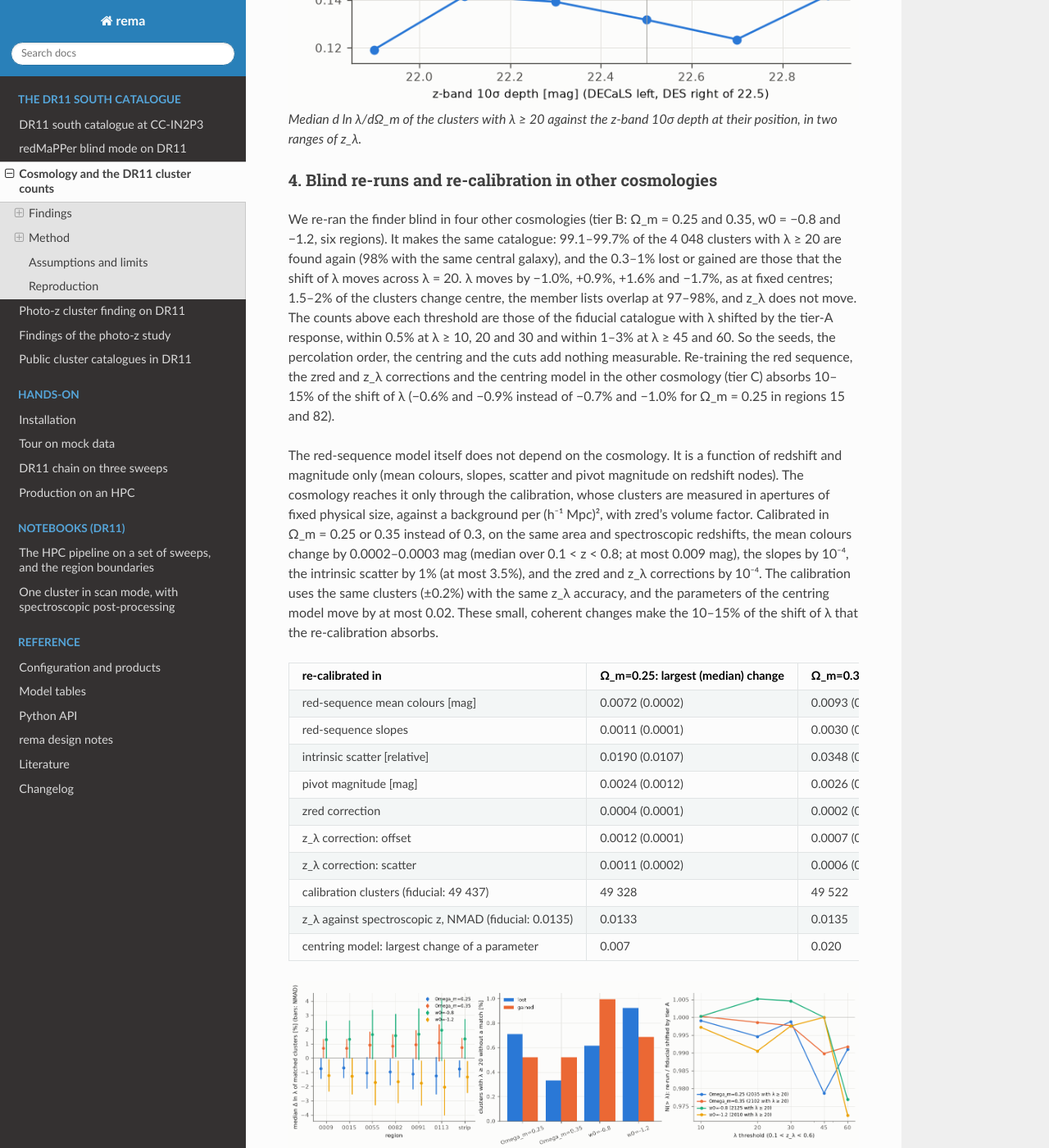
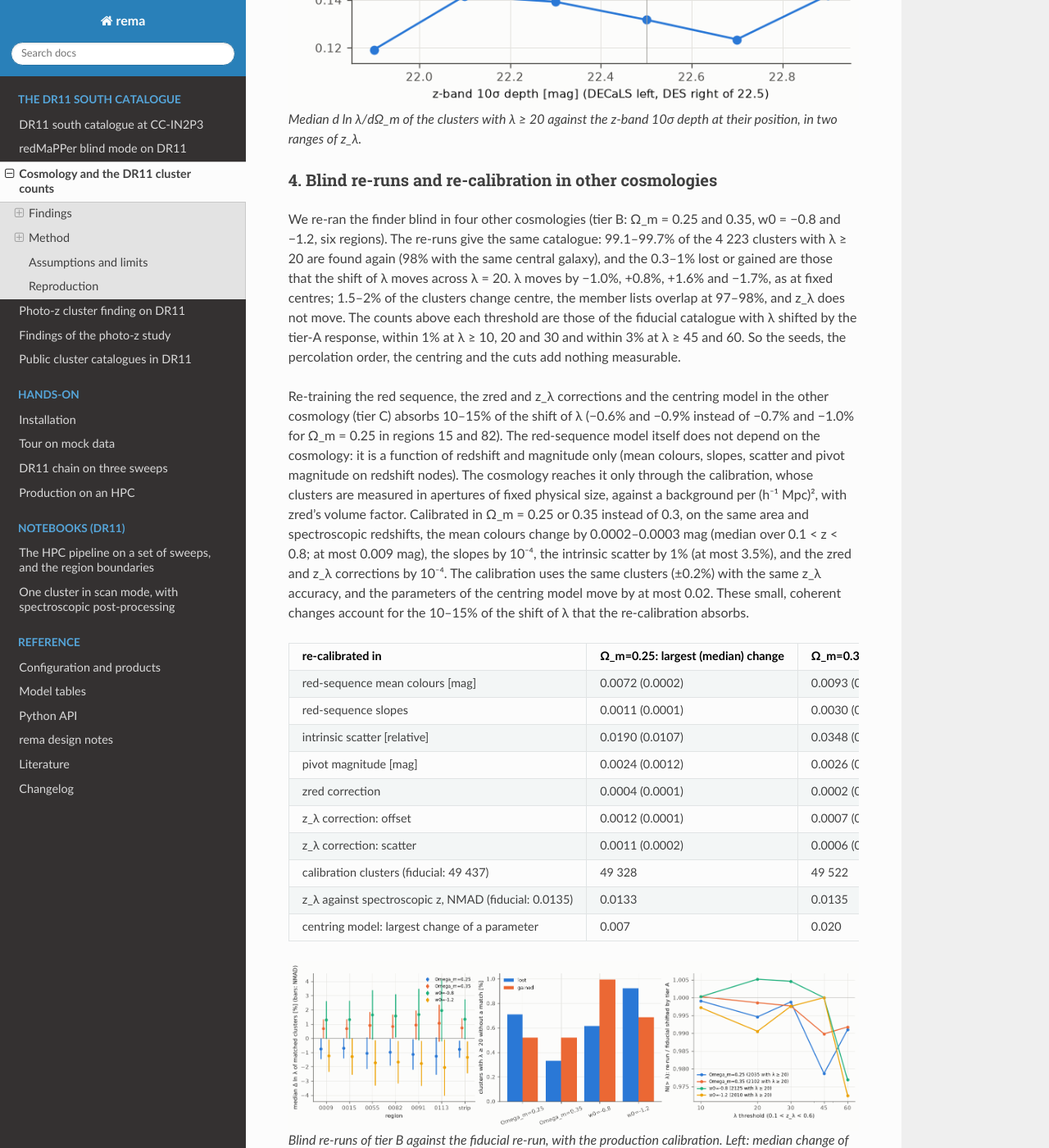
Before and after one commit to JohanComparat/rema-jax, a Sphinx documentation site: the page built from docs/cosmology_sensitivity.rst, in a window 1280 px wide and 1400 px high, scrolled down 2516 px. Shown: the whole window at 82% size. Built offline with Sphinx 7.4.7 and the Read the Docs theme 3.1.0, drawn with Linux system fonts in a browser that asks for light colours; pages that are not in the unit, such as notebooks, are missing from menus; cross-references to code outside the pages are shown as plain code; some of the changed text lies outside the part shown.

Commit message:
Docs: second reading of the cosmology, tables and public-scan pages; cosmology numbers aligned with values.json
Tier B: 4 223 clusters with lambda >= 20 (not 4 048), +0.8% for Omega_m = 0.35, counts within 1% (lambda >= 10-30) and 3% (45, 60); fiducial re-measurement median 1.7e-5; priors as in rema.abundance.likelihood.

```diff
--- a/docs/cosmology_sensitivity.rst
+++ b/docs/cosmology_sensitivity.rst
@@ -50,14 +50,15 @@ The derivatives are d ln λ/dΩ_m = +0.12 and d ln λ/dw0 = +0.055; wa = 0.3 add
 The response follows the change of D_A with an elasticity d ln λ/d ln D_A ≈ −0.35, about half the
 −0.6 to −0.75 of a projected NFW profile, because the background subtracted per (h⁻¹ Mpc)² grows
 with the aperture too.
-From cluster to cluster it scatters by about its own size: a few members cross the aperture edge.
+
+From cluster to cluster the response scatters by about its own size: a few members cross the
+aperture edge.
 z_λ does not move (changes below 10⁻⁵), so the finder's cosmology dependence is a change of
 richness at fixed redshift.
-
 The derivatives by forward-mode autodiff through the distance table agree with finite differences
 (median difference 0.002).
-The re-measurement in the fiducial cosmology gives back the catalogue (median ln(λ/λ_cat) below
-10⁻⁵, NMAD 0.3%).
+The re-measurement in the fiducial cosmology gives back the catalogue (median ln(λ/λ_cat) of
+1.7 × 10⁻⁵, NMAD 0.3%).
 
 .. figure:: figures/cosmology_sensitivity/response_lambda.png
    :alt: d ln lambda / d Omega_m and d ln lambda / d w0 against z, and autodiff against finite differences
@@ -96,21 +97,20 @@ Below z = 0.45 it does not depend on the depth (≈ 0.13).
 
 We re-ran the finder blind in four other cosmologies (tier B: Ω_m = 0.25 and 0.35, w0 = −0.8 and
 −1.2, six regions).
-It makes the same catalogue: 99.1–99.7% of the 4 048 clusters with λ ≥ 20 are found again (98%
-with the same central galaxy), and the 0.3–1% lost or gained are those that the shift of λ moves
-across λ = 20.
-λ moves by −1.0%, +0.9%, +1.6% and −1.7%, as at fixed centres; 1.5–2% of the clusters change
+The re-runs give the same catalogue: 99.1–99.7% of the 4 223 clusters with λ ≥ 20 are found again
+(98% with the same central galaxy), and the 0.3–1% lost or gained are those that the shift of λ
+moves across λ = 20.
+λ moves by −1.0%, +0.8%, +1.6% and −1.7%, as at fixed centres; 1.5–2% of the clusters change
 centre, the member lists overlap at 97–98%, and z_λ does not move.
 The counts above each threshold are those of the fiducial catalogue with λ shifted by the tier-A
-response, within 0.5% at λ ≥ 10, 20 and 30 and within 1–3% at λ ≥ 45 and 60.
+response, within 1% at λ ≥ 10, 20 and 30 and within 3% at λ ≥ 45 and 60.
 So the seeds, the percolation order, the centring and the cuts add nothing measurable.
+
 Re-training the red sequence, the zred and z_λ corrections and the centring model in the other
 cosmology (tier C) absorbs 10–15% of the shift of λ (−0.6% and −0.9% instead of −0.7% and −1.0%
 for Ω_m = 0.25 in regions 15 and 82).
-
-The red-sequence model itself does not depend on the cosmology.
-It is a function of redshift and magnitude only (mean colours, slopes, scatter and pivot
-magnitude on redshift nodes).
+The red-sequence model itself does not depend on the cosmology: it is a function of redshift and
+magnitude only (mean colours, slopes, scatter and pivot magnitude on redshift nodes).
 The cosmology reaches it only through the calibration, whose clusters are measured in apertures of
 fixed physical size, against a background per (h⁻¹ Mpc)², with zred's volume factor.
 Calibrated in Ω_m = 0.25 or 0.35 instead of 0.3, on the same area and spectroscopic redshifts, the
@@ -118,14 +118,15 @@ mean colours change by 0.0002–0.0003 mag (median over 0.1 < z < 0.8; at most 0
 by 10⁻⁴, the intrinsic scatter by 1% (at most 3.5%), and the zred and z_λ corrections by 10⁻⁴.
 The calibration uses the same clusters (±0.2%) with the same z_λ accuracy, and the parameters of
 the centring model move by at most 0.02.
-These small, coherent changes make the 10–15% of the shift of λ that the re-calibration absorbs.
+These small, coherent changes account for the 10–15% of the shift of λ that the re-calibration
+absorbs.
 
 .. include:: figures/cosmology_sensitivity/calib_table.rst
 
 .. figure:: figures/cosmology_sensitivity/rerun_tierB.png
    :alt: Change of lambda of matched clusters, clusters lost or gained, and N(>lambda) ratios between re-runs
 
-   Tier B, blind re-runs against the fiducial re-run with the production calibration.
+   Blind re-runs of tier B against the fiducial re-run, with the production calibration.
    Left: median change of ln λ of the matched clusters with λ ≥ 20, per region (bars: NMAD).
    Middle: clusters with λ ≥ 20 without a match.
    Right: N(> λ) at 0.1 < z_λ < 0.6 summed over the regions, over that of the fiducial re-run with
@@ -159,7 +160,8 @@ Which convention the mass–richness relation assumes is part of the comparison.
 
 The counts depend on Ω_m through the mass function and the volume: d ln N/dΩ_m = +12 to +32 in
 the DR11 bins (median +19).
-The finder's response adds −0.08 to −0.34 (median −0.18), of the opposite sign, about 1%.
+The finder's response adds −0.08 to −0.34 (median −0.18).
+It is of the opposite sign and about 1% of the total.
 
 .. figure:: figures/cosmology_sensitivity/counts_dlnN.png
    :alt: d ln N / d Omega_m in each bin, total and through the finder
@@ -179,8 +181,12 @@ With the relation known exactly, the counts alone would constrain Ω_m to 0.005
 and the same offsets would shift σ_8 by 1σ (ΔΩ_m = 0.05) to 2σ (Δw0 = 0.2), Δσ_8 ≈ 0.004–0.007.
 So the finder's cosmology starts to matter once the mass–richness relation is calibrated to about
 1%.
+
 With m* following the luminosity distance the shifts are similar (0.6–2.6σ with the relation
 fixed).
+The table below gives these shifts (Ω_m, then σ_8, in units of their errors) for the catalogue's
+m* and for m* following D_L, with the mass–richness relation free, with its richness normalisation
+fixed, and entirely fixed.
 
 .. include:: figures/cosmology_sensitivity/forecast_table.rst
 
@@ -251,7 +253,8 @@ kernels, and :meth:`~rema.model.cosmo.CosmoTable.jvp` gives its derivatives.
   starting point of the fit.
 
 Catalogues and calibrations record the cosmology in their headers (OMEGAM, HUBBLE, OMEGAB, MNU,
-W0, WA); the combined DR11 catalogue has OMEGAM and HUBBLE and its configuration.
+W0, WA).
+The combined DR11 catalogue has OMEGAM and HUBBLE, and its configuration.
 
 Tier A: re-measurement at fixed centres
 ~~~~~~~~~~~~~~~~~~~~~~~~~~~~~~~~~~~~~~~
@@ -281,8 +284,8 @@ The strip RA 1–4°, Dec −14 to −1° was re-measured on a laptop (815 clust
 earlier local ingest); the fiducial re-measurement scatters by 3% there, and by 0.06–0.6% in the
 six regions.
 The response table of the counts model (:class:`~rema.abundance.response.ResponseTable`) is the
-median d ln λ/dθ of the six regions in bins of z_λ and λ, smoothed by a polynomial (quadratic in z,
-linear in ln λ).
+median d ln λ/dθ over the clusters of the six regions in bins of z_λ and λ, smoothed by a
+polynomial (quadratic in z, linear in ln λ).
 
 Tiers B and C: re-runs and re-calibration
 ~~~~~~~~~~~~~~~~~~~~~~~~~~~~~~~~~~~~~~~~~
@@ -341,8 +344,9 @@ The likelihood (:class:`~rema.abundance.likelihood.Likelihood`) has three terms:
   Inverting ⟨M | λ⟩ into ⟨λ | M⟩ would ignore the Eddington bias and over-predict the counts by a
   factor 2–3;
 - **priors**: Planck 2018 :cite:p:`Planck2020` on h, n_s and Ω_b h², from its
-  TT,TE,EE+lowE+lensing column; flat on Ω_m, ln 10¹⁰A_s and the mass–richness parameters (the
-  emu_pk training box); σ_8 is derived.
+  TT,TE,EE+lowE+lensing column; Gaussian on the richness normalisation (widths 0.05 and 0.25)
+  and on dz_bias (width 0.005); flat on Ω_m (0.15–0.55), ln 10¹⁰A_s (1.7–4.0) and the
+  mass–richness parameters, with the emu_pk training box enforced on top; σ_8 is derived.
 
 :mod:`rema.abundance.fisher` gives the Fisher matrices and the shifts of the best fit
 (forward-mode Jacobians through the whole model).
@@ -354,10 +358,11 @@ catalogue is made in.
 DR11 data vector
 ~~~~~~~~~~~~~~~~
 
-λ ≥ 20 in five bins (20, 30, 45, 60, 100, ∞) and z_λ in four (0.1, 0.2, 0.3, 0.45, 0.6): the z_λ
-spikes at 0.82–0.86 are left out and the one at 0.38 sits inside a bin.
-Clusters and pixels within 2.33° of the seams between the two parts of the run are left out: 61 300
-clusters over 17 790 deg² (17 110 deg² for the last redshift bin).
+The data vector has λ ≥ 20 in five bins (20, 30, 45, 60, 100, ∞) and z_λ in four (0.1, 0.2, 0.3,
+0.45, 0.6).
+The z_λ spikes at 0.82–0.86 are left out and the one at 0.38 sits inside a bin.
+Without the clusters and pixels within 2.33° of the seams between the two parts of the run, it
+holds 61 300 clusters over 17 790 deg² (17 110 deg² for the last redshift bin).
 
 Assumptions and limits
 ----------------------
--- a/docs/tables.rst
+++ b/docs/tables.rst
@@ -95,7 +95,7 @@ Calibration with LSST or Euclid photometry
 ------------------------------------------
 
 The bands, the reference band, the m*(z) table and the template go in the configuration.
-For LSST griz y with z as the reference band:
+For LSST grizy with z as the reference band:
 
 .. code-block:: yaml
 
@@ -160,7 +160,7 @@ Then calibrate as for DR11 (:doc:`dr11`, step 4), with the configuration written
 Other band combinations
 ~~~~~~~~~~~~~~~~~~~~~~~
 
-A template for another combination, for example LSST griz y with Euclid J and H, is built with the
+A template for another combination, for example LSST grizy with Euclid J and H, is built with the
 same code as the packaged tables.
 Every response file listed in ``rema.data.build.INPUTS`` can be used:
 
```
Also changed, not shown: other parts of docs/cosmology_sensitivity.rst (+4 -8 lines), docs/public_catalogues_scan.rst (+14 -13 lines).
